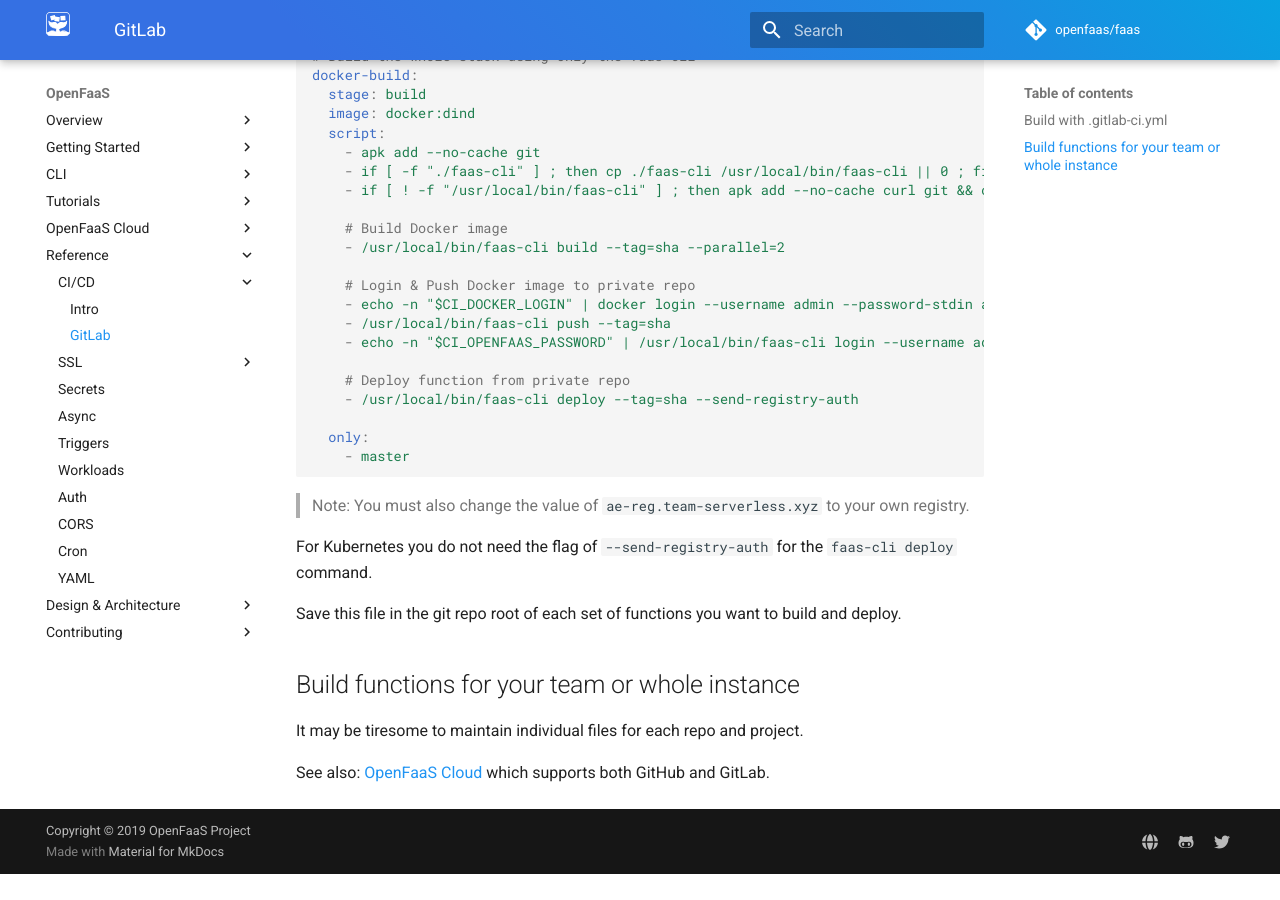
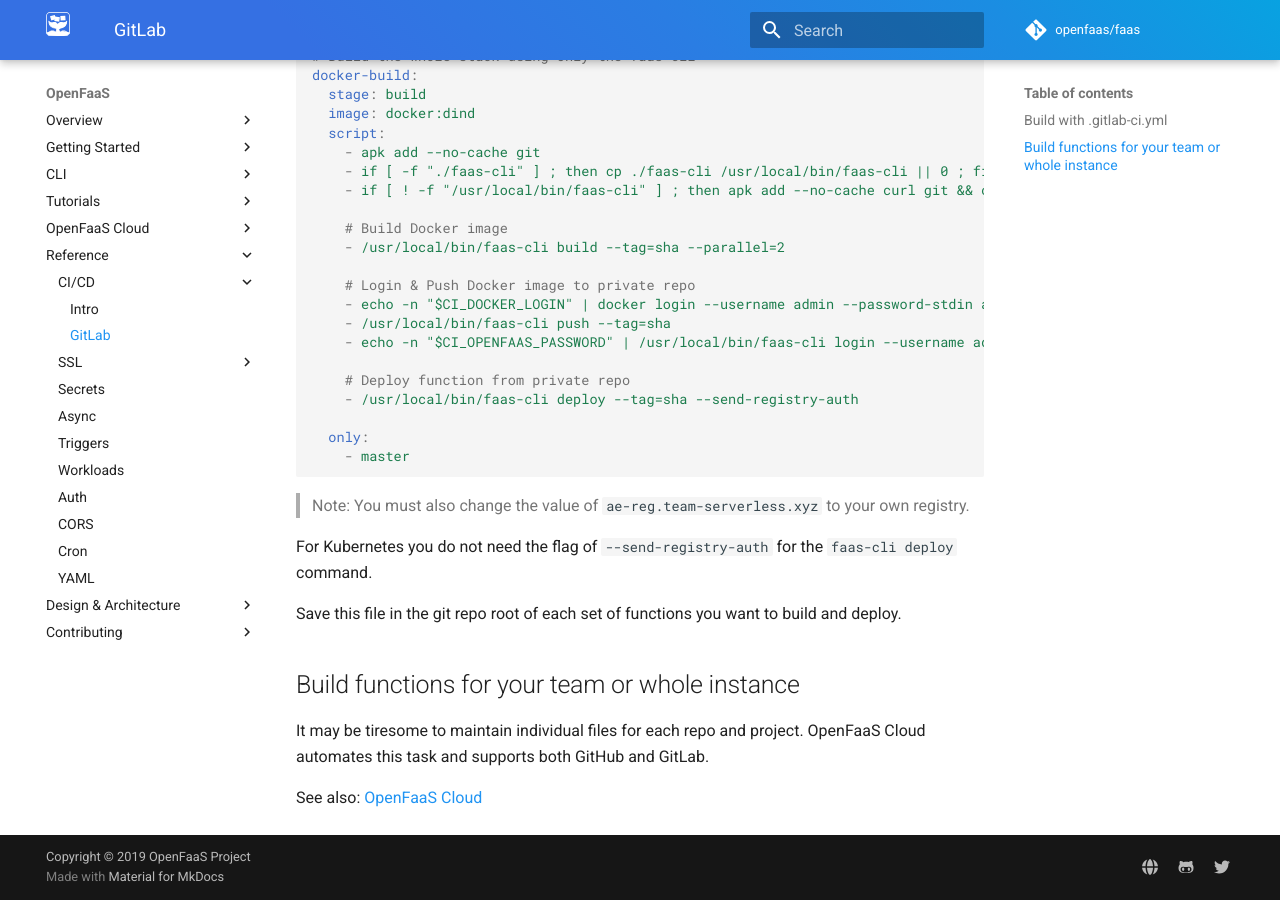
Before and after one commit to openfaas/docs, an MkDocs documentation site: the page built from docs/reference/cicd/gitlab.md, in a window 1280 px wide and 900 px high, scrolled down 580 px. Built offline with MkDocs 1.6.1 and Material for MkDocs 9.7.7, drawn with Linux system fonts in a browser that asks for light colours; comment, search, counter and statistics services are not loaded; before the commit the page ends 1454 px from its top, so only the background shows below that.

Commit message:
Update OFC links
Signed-off-by: Alex Ellis <alexellis2@gmail.com>

```diff
--- a/docs/reference/cicd/gitlab.md
+++ b/docs/reference/cicd/gitlab.md
@@ -50,6 +50,6 @@ Save this file in the git repo root of each set of functions you want to build a
 
 ## Build functions for your team or whole instance
 
-It may be tiresome to maintain individual files for each repo and project.
+It may be tiresome to maintain individual files for each repo and project. OpenFaaS Cloud automates this task and supports both GitHub and GitLab.
 
-See also: [OpenFaaS Cloud](../../openfaas-cloud/intro.md) which supports both GitHub and GitLab.
+See also: [OpenFaaS Cloud](../../../openfaas-cloud/intro/)
```
Also changed, not shown: docs/reference/cicd/intro.md (+1 -1 lines).
